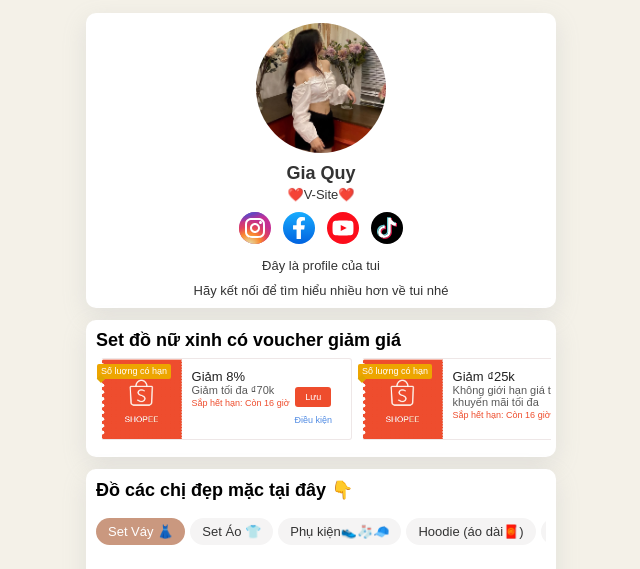
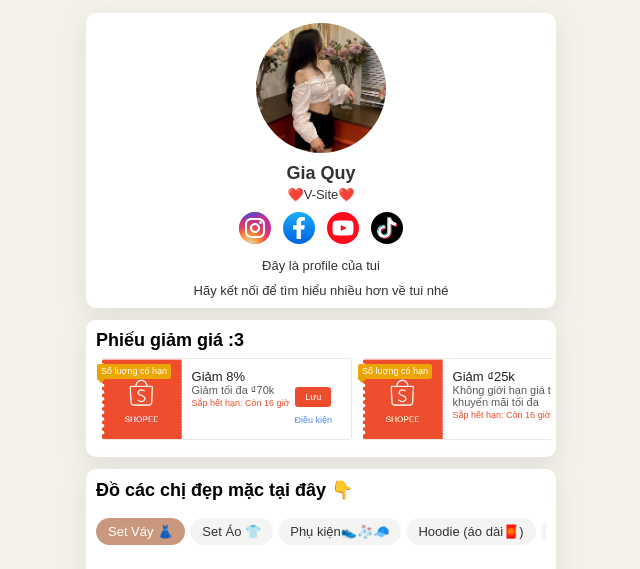
Before and after one commit to giaquy-Dev/vsite, a plain HTML site: page index.html in a window 1280 px wide. Shown: the top 569 px of the page, without its empty margins (319-959 px from the left). Drawn offline with Linux system fonts and the light colour scheme.

Commit message:
2 index.html

```diff
--- a/index.html
+++ b/index.html
@@ -117,7 +117,7 @@
     </div>
 
     <div class="warpper" style="margin-bottom: 0px !important;">
-        <div style="font-weight: 600;  font-size: 18px;">Set đồ nữ xinh có voucher giảm giá </div>
+        <div style="font-weight: 600;  font-size: 18px;">Phiếu giảm giá :3</div>
         <div class="tabs" id="voucher-list">
             <!-- <a class="voucher" href="/">
                 <div class="vctag">Số luợng có hạn</div>
```
